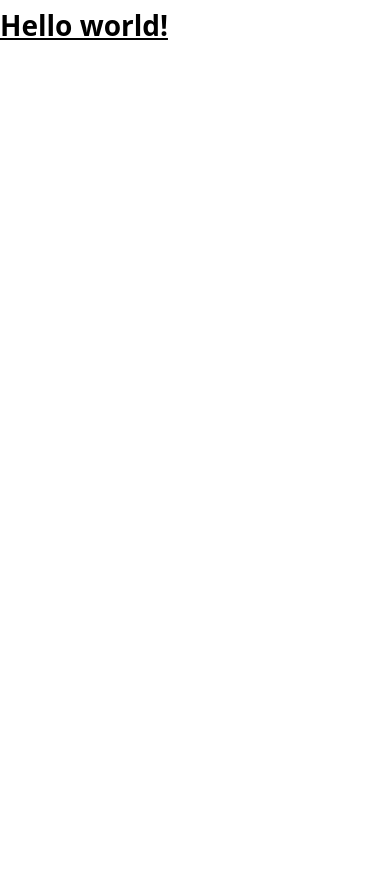
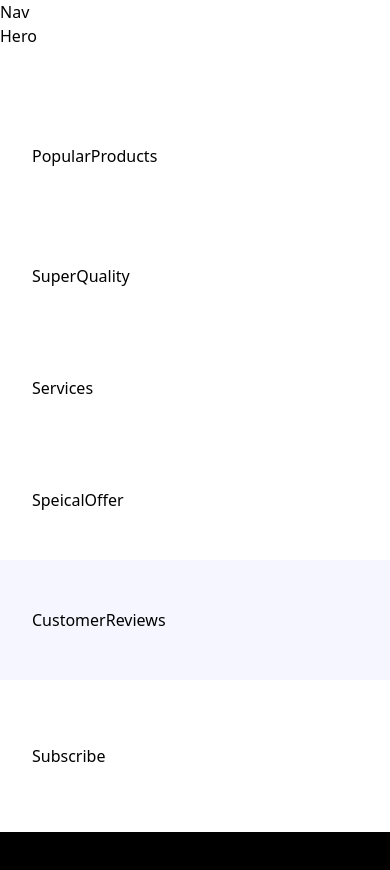
Before and after one commit to Sam-mx/Nike, a React (Vite) app: page / in a window 390 px wide. Shown: the top 870 px of the page. Before the commit the page ends 844 px from the top, so only its background shows below. Built offline with nearby package versions, Linux system fonts and the light colour scheme; a web font is replaced by a local one.

Commit message:
initial commit

```diff
--- a/src/App.jsx
+++ b/src/App.jsx
@@ -1,7 +1,37 @@
-export default function App() {
-  return (
-    <h1 className="text-3xl font-bold underline">
-      Hello world!
-    </h1>
-  )
-}
+const App =() => (
+  <main className="relative">
+    Nav
+    <section className="xl:padding-1 wide:padding-r padding-b">
+      Hero
+    </section>
+    <section className="padding">
+      PopularProducts
+    </section>
+
+    <section className="padding">
+      SuperQuality
+    </section>
+
+    <section className="padding-x py-10">
+      Services
+    </section>
+
+    <section className="padding">
+      SpeicalOffer
+    </section>
+
+    <section className="bg-pale-blue padding">
+      CustomerReviews
+    </section>
+
+    <section className="padding-x sm:py-32 py-16 w-full">
+      Subscribe
+    </section>
+
+    <section className="bg-black padding-x padding-t pb-8">
+      Footer
+    </section>
+  </main>
+);
+
+export default App;
```
